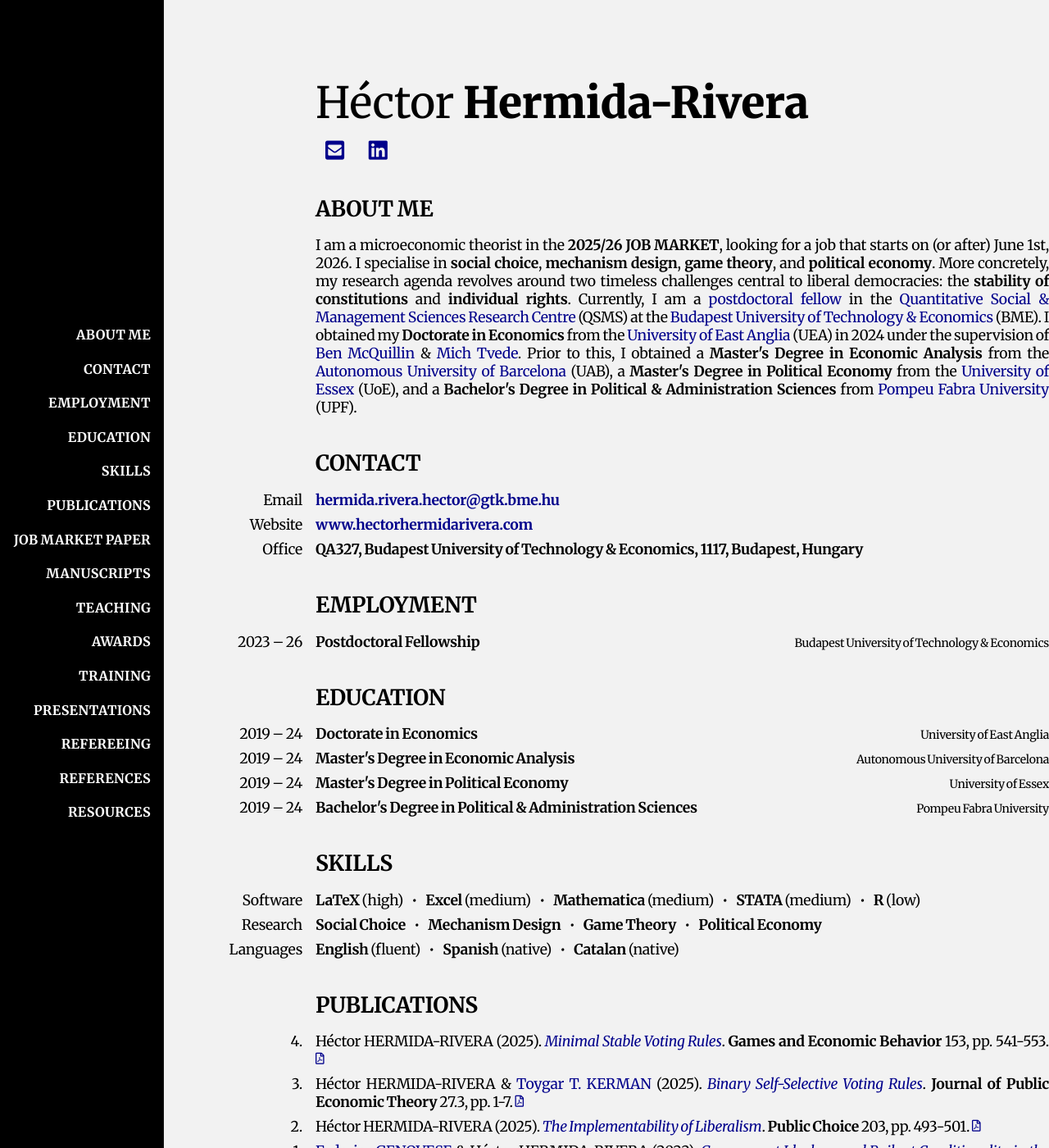
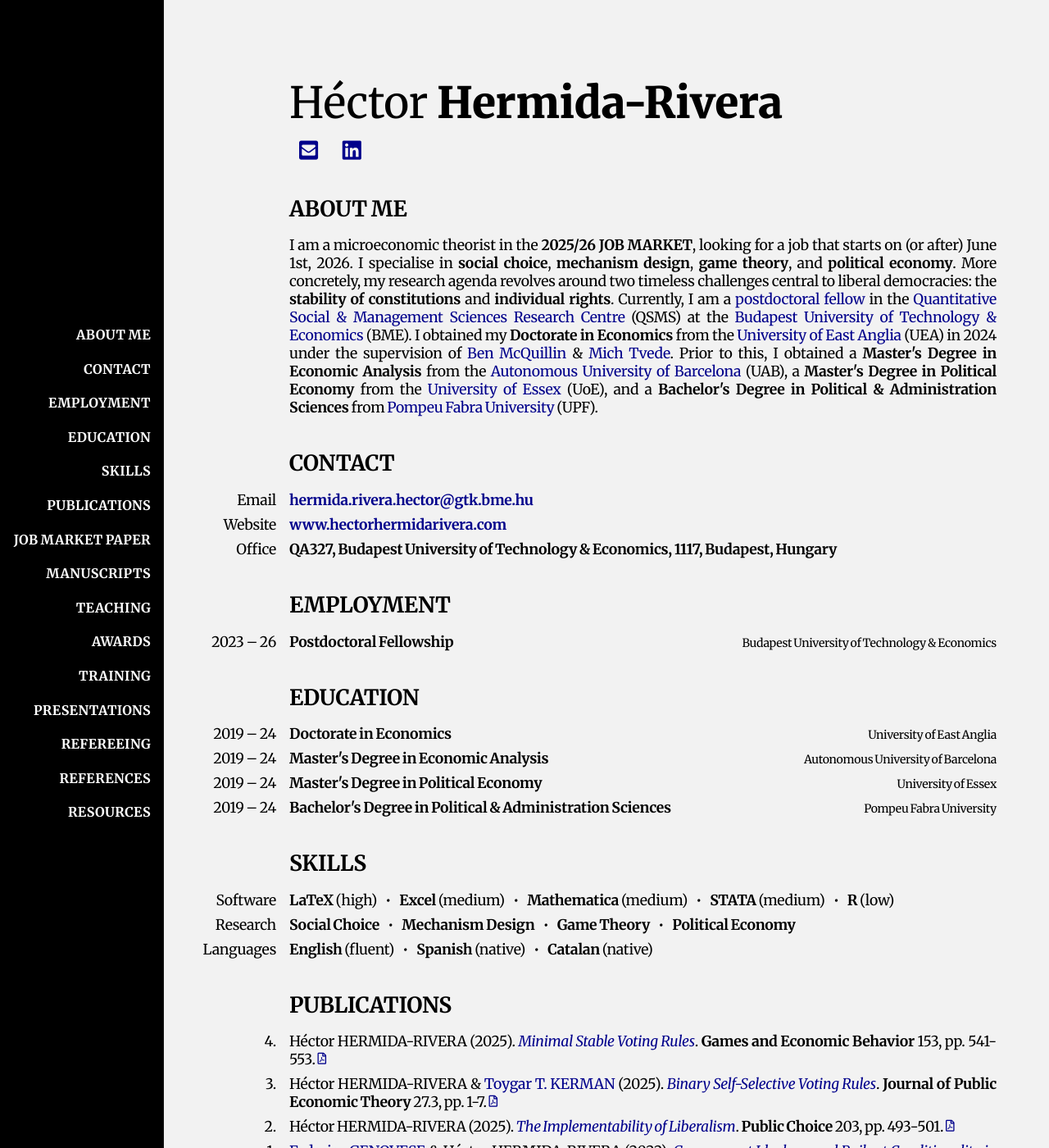
Before and after one commit to HectorHermidaRivera/hectorhermidarivera.github.io, a Jekyll site: the page built from index.md, in a window 1280 px wide and 1400 px high. Shown: the whole window at 82% size. Built offline with Jekyll 4.4.1, drawn with Linux system fonts in a browser that asks for light colours; a style sheet for code colours, icons or effects is not loaded.

Commit message:
Update style.css

```diff
--- a/assets/css/style.css
+++ b/assets/css/style.css
@@ -7,7 +7,7 @@ body {
 
 .content {
   margin-left: 200px;       /* space for the sidebar */
-  padding: 5% 0% 0% 5%;     /* relative padding */
+  padding: 5% 5% 5% 2.5%;     /* relative padding */
   max-width: 1300px;        /* optional */
   box-sizing: border-box;
   font-size: 1.1em;
```
